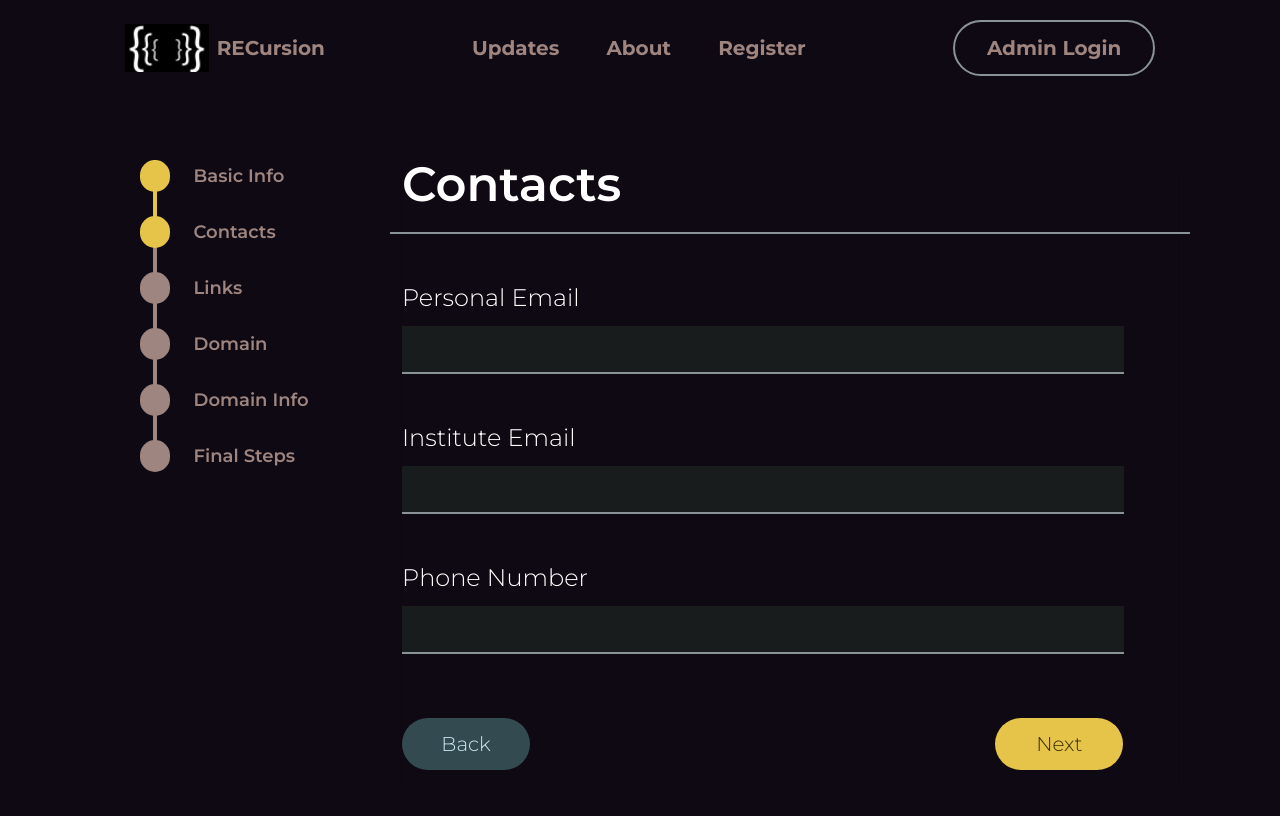
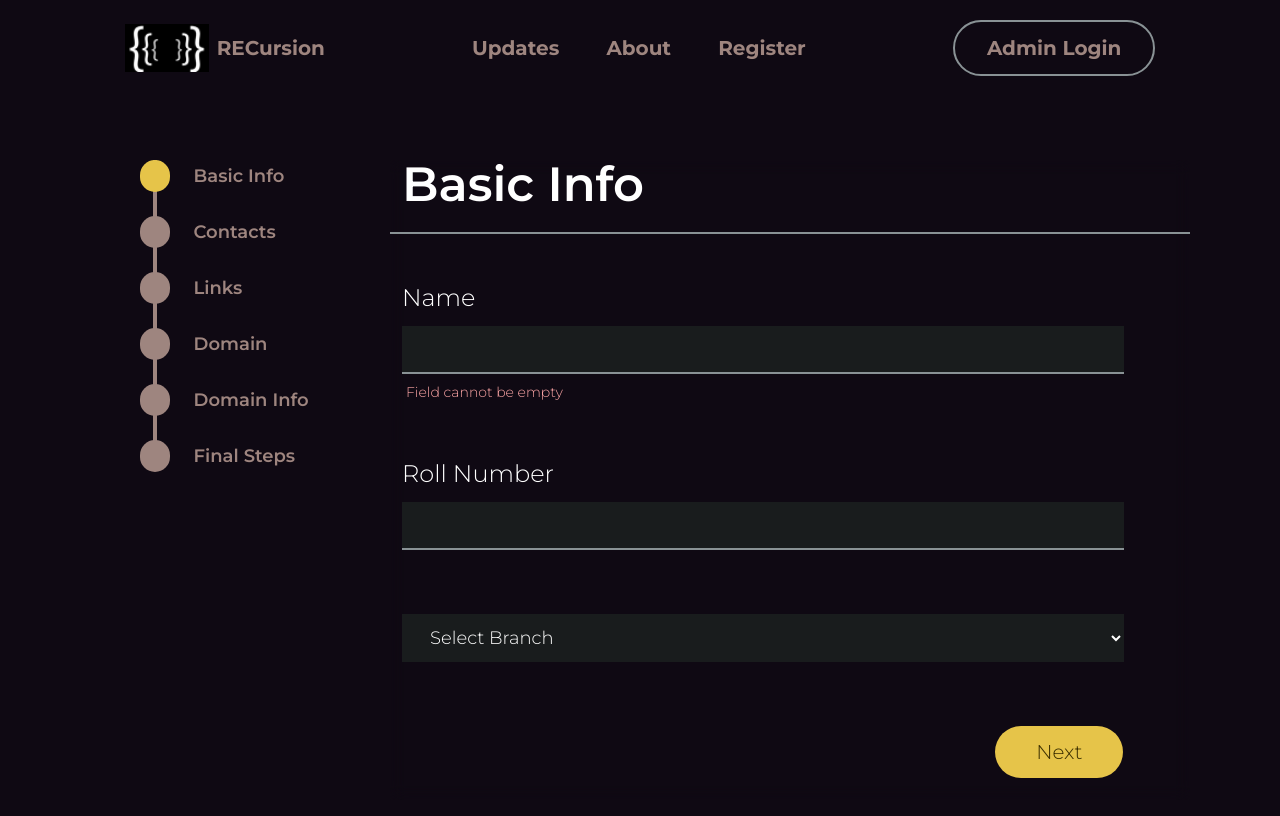
Before and after one commit to Sivam2313/auditions-portal, a React (Create React App) app: page /form in a window 1280 px wide. Both pictures are taken after a click on the button "Next". Shown: the top 816 px of the page. Built offline with nearby package versions, Linux system fonts and the light colour scheme; no server answers.

Commit message:
validation part 1

```diff
--- a/src/Components/Form/Buttons.jsx
+++ b/src/Components/Form/Buttons.jsx
@@ -1,7 +1,7 @@
 import React, { useEffect, useRef } from 'react'
 import {motion} from 'framer-motion'
 
-const Buttons = ({active,setActive,size,submitHandler}) => {
+const Buttons = ({active,setActive,size,submitHandler, name, roll, branch, isValidname, setIsValidname, isValidroll, setIsValidroll, isValidbranch, setIsValidbranch }) => {
 
   const nextBtn = useRef(null)
 
@@ -19,10 +19,38 @@ const Buttons = ({active,setActive,size,submitHandler}) => {
   }, []);
 
   const nextHandler = ()=>{
-    if(active<size-2){
-      setActive(active+1)
+    if(active===0){
+      if(name.trim()==="")
+      {
+        setIsValidname(false);
+        return;
+      }
+      else{
+        setIsValidname(true);
+      }
+      if(roll.trim()===""){
+        setIsValidroll(false);
+        return;
+      }
+      else{
+        setIsValidroll(true);
+      }
+      if(branch===""){
+        setIsValidbranch(false);
+        return;
+      }
+      else{
+        setIsValidbranch(true);
+        setActive(active+1);
+      }
+      // if(isValidname && isValidroll && isValidbranch){
+      //   setActive(active+1);
+      // }
     }
-    else if(active==size-2){
+    // if(active<size-2){
+    //   setActive(active+1)
+    // }
+    else if(parseInt(active)===size-2){
       submitHandler();
     }
   }
@@ -37,13 +65,13 @@ const Buttons = ({active,setActive,size,submitHandler}) => {
     <motion.div layout className='w-11/12 flex justify-between lg:pl-3 pl-6 font-head text-xl mt-16'>
         <button className='bg-surface p-2 rounded-full w-32 text-onSurface' onClick={backHandler}
         style={{
-          visibility: (active==0)? 'hidden':'visible'
+          visibility: (parseInt(active)===0)? 'hidden':'visible'
         }}
         >
             Back
         </button>
         <button ref={nextBtn} className='bg-primary p-3 rounded-full w-32 text-onPrimary' onClick={nextHandler}>
-            {(active==size-2)? "Submit" : "Next"}
+            {(parseInt(active)===size-2)? "Submit" : "Next"}
         </button>
     </motion.div>
   )
--- a/src/Components/Form/Form.jsx
+++ b/src/Components/Form/Form.jsx
@@ -9,7 +9,7 @@ import Domains from './Stepper/Elements/Domains'
 
 import {motion} from 'framer-motion'
 import DomainInfo from './Stepper/Elements/DomainInfo'
-import background from '../../Assets/homepage_gif.gif'
+// import background from '../../Assets/homepage_gif.gif'
 import { ref, set } from 'firebase/database'
 import { realTimeDB } from '../../db/firebase'
 import Loader from '../Load/Loader'
@@ -32,8 +32,21 @@ const Form = () => {
   const [exp, setExp] = useState("")
   const [stack, setStack] = useState("")
   const [drive, setDrive] = useState("")
-  const [isValid, setIsValid] = useState(true)
+  // const [isValid, setIsValid] = useState(true)
   const [loading, setLoading] = useState(false)
+
+  const [isValidname, setIsValidname] = useState(true);
+  const [isValidroll, setIsValidroll] = useState(true);
+  const [isValidbranch, setIsValidbranch] = useState(true);
+  // const [isValidpmail, setIsValidpmail] = useState(true);
+  // const [isValidimail, setIsValidimail] = useState(true);
+  // const [isValidphone, setIsValidphone] = useState(true);
+  // const [isValidcc, setIsValidcc] = useState(true);
+  // const [isValidcf, setIsValidcf] = useState(true);
+  // const [isValidgit, setIsValidgit] = useState(true);
+  // const [isValidcheck, setIsValidcheck] = useState(true);
+  // const [isValidrank, setIsValidrank] = useState(true);
+  // const [isValiddrive, setIsValiddrive] = useState(true);
 
   function submitHandler(){
     setLoading(true);
@@ -70,10 +83,10 @@ const Form = () => {
   const roles = ['Teaching','Problem Setting','Web/App Development','Graphics Design']
   const steps = [{
         label:"Basic Info",
-        component:<Basic setName={setName} name={name} setRoll={setRoll} roll={roll} setBranch={setBranch} branch={branch}/>
+        component:<Basic setName={setName} name={name} setRoll={setRoll} roll={roll} setBranch={setBranch} branch={branch} isValidname={isValidname} setIsValidname={setIsValidname} isValidroll={isValidroll} setIsValidroll={setIsValidroll} isValidbranch={isValidbranch} setIsValidbranch={setIsValidbranch}/>
     },{
         label:"Contacts",
-        component:<Contacts setImail={setImail} imail={imail} setPmail={setPmail} pmail={pmail} setPhone={setPhone} phone={phone}/>
+        component:<Contacts setImail={setImail} imail={imail} setPmail={setPmail} pmail={pmail} setPhone={setPhone} phone={phone} />
     },{
         label:"Links",
         component:<Links setCC={setCC} setCF={setCF} cc={cc} cf={cf}/>
@@ -94,7 +107,7 @@ const Form = () => {
           <Stepper steps={steps} active={active}/>
           <motion.div layout className='w-full backdrop-blur'>
             {steps[active].component}
-            {(active!=steps.length-1) && <Buttons active={active} setActive={setActive} size={steps.length} submitHandler={submitHandler}/>}
+            {(active!==steps.length-1) && <Buttons active={active} setActive={setActive} size={steps.length} submitHandler={submitHandler} name={name} roll={roll} branch={branch} isValidname={isValidname} setIsValidname={setIsValidname} isValidroll={isValidroll} setIsValidroll={setIsValidroll} isValidbranch={isValidbranch} setIsValidbranch={setIsValidbranch}/>}
           </motion.div>
       </div>
     </div>
--- a/src/Components/Form/Stepper/Elements/Basic.jsx
+++ b/src/Components/Form/Stepper/Elements/Basic.jsx
@@ -3,7 +3,7 @@ import Input from '../../Input'
 import Select from '../../Select'
 import Option from '../../Option'
 
-const Basic = ({name,setName,branch,setBranch,roll,setRoll}) => {
+const Basic = ({name,setName,branch,setBranch,roll,setRoll, isValidname, setIsValidname, isValidroll, setIsValidroll, isValidbranch, setIsValidbranch}) => {
   return (
     <div className='w-full lg:min-w-[800px]'>
         <div className='font-head pl-3 mx-3 lg:mx-0 text-4xl lg:text-5xl text-left text-white font-semibold pb-3 lg:pb-6 border-b-2 border-outline '>
@@ -14,12 +14,20 @@ const Basic = ({name,setName,branch,setBranch,roll,setRoll}) => {
                 Name
             </div>
             <Input setState={setName} value={name} type='text' />
+            { !isValidname &&
+            <div className='font-head w-11/12 text-xs lg:text-sm text-left text-red-300 pl-1 pb-2 mt-2'>
+                Field cannot be empty
+            </div>}
         </div>
         <div className='pt-12 lg:pl-3 pl-6'>
             <div className='font-head pb-3 lg:text-2xl text-xl text-left text-white'>
                 Roll Number
             </div>
             <Input setState={setRoll} value={roll} type='text' />
+            { !isValidroll &&
+            <div className='font-head w-11/12 text-xs lg:text-sm text-left text-red-300 pl-1 pb-2 mt-2'>
+                Field cannot be empty
+            </div>}
         </div>
         <div className='pt-16 lg:pl-3 pl-6'>
             <Select value={branch} setState={setBranch}>
@@ -40,6 +48,10 @@ const Basic = ({name,setName,branch,setBranch,roll,setRoll}) => {
                     Metallurgical & Materials Engineering
                 </Option>
             </Select>
+            { !isValidbranch &&
+            <div className='font-head w-11/12 text-xs lg:text-sm text-left text-red-300 pl-1 pb-2 mt-2'>
+                Select your branch
+            </div>}
         </div>
     </div>
   )
```
